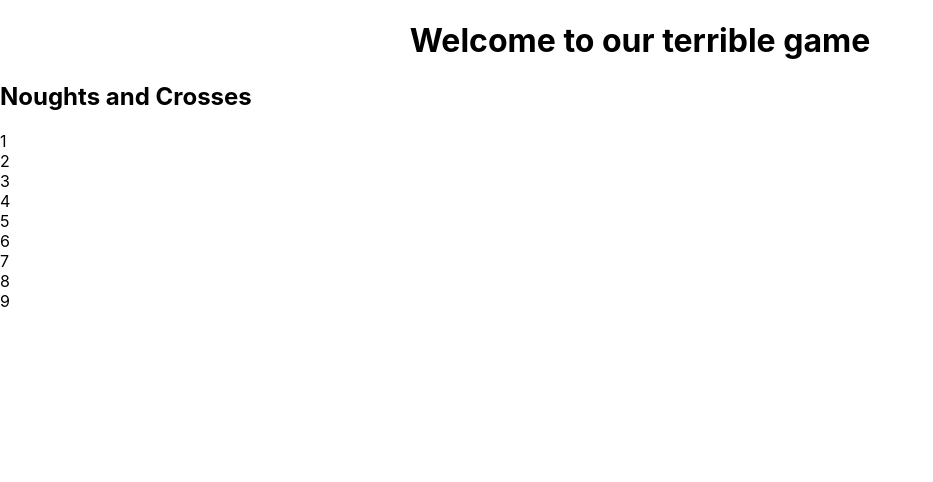
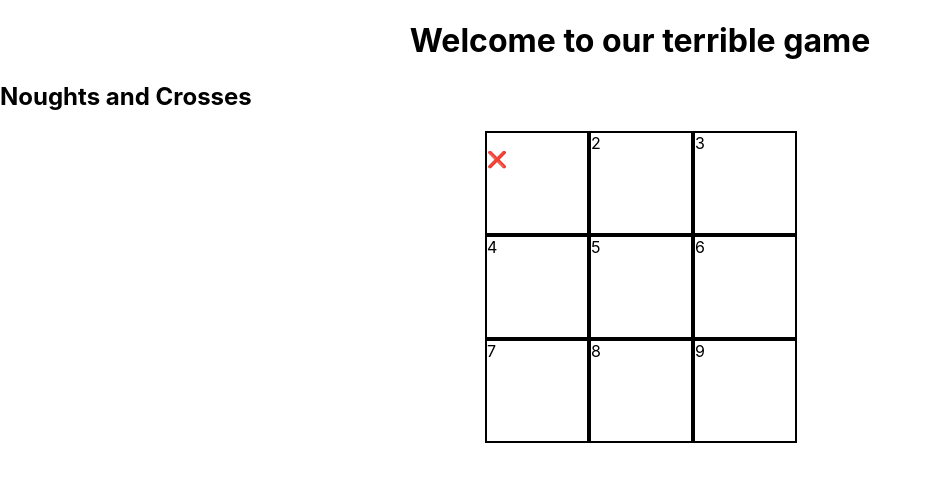
Before and after one commit to rachelanna4/naughtsandcrosses, a React (Create React App) app in the folder my-app/: page / in a window 1280 px wide. Shown: the top 482 px of the page, without its empty margins (0-933 px from the left). Built offline with nearby package versions, Linux system fonts and the light colour scheme.

Commit message:
add gameboard

```diff
--- a/my-app/src/App.css
+++ b/my-app/src/App.css
@@ -5,3 +5,25 @@
 h1 {
   text-align: center;
 }
+
+.Box {
+  height: 100px;
+  width: 100px;
+  border: 2px solid black;
+}
+
+.gameBoard {
+  margin: 0 auto;
+  width: 310px;
+  display: grid;
+  grid-template-columns: 1fr 1fr 1fr;
+  grid-template-rows: 1fr 1fr 1fr;
+}
+
+.Noughts {
+  background-color: green;
+}
+
+.Crosses {
+  background-color: pink;
+}
--- a/my-app/src/App.js
+++ b/my-app/src/App.js
@@ -1,11 +1,14 @@
 import "./App.css";
 import Header from "./components/Header";
 import Game from "./components/Game";
+import { useState } from "react";
 
 function App() {
+  const [playerTurn, setPlayerTurn] = useState(1);
+
   return (
     <div>
-      <Header />
+      <Header playerTurn={playerTurn} setPlayerTurn={setPlayerTurn} />
       <Game />
     </div>
   );
--- a/my-app/src/components/Game.js
+++ b/my-app/src/components/Game.js
@@ -1,33 +1,59 @@
-const Game = () => {
+import { useState } from "react";
+
+const Game = (playerTurn, setPlayerTurn) => {
+  const tileSymbols = {
+    1: "❌",
+    2: "",
+    3: "",
+    4: "",
+    5: "",
+    6: "",
+    7: "",
+    8: "",
+    9: "",
+  };
+
+  const [gameSymbol, setGameSymbol] = useState(tileSymbols);
+
+  const playerClick = (boxId) => {
+    if (playerTurn == 1) {
+      tileSymbols[boxId] = "⭕️";
+    } else {
+      tileSymbols[boxId] = "❌";
+    }
+  };
+
   return (
-    <div className='gameBoard'>
+    <div>
       <h2>Noughts and Crosses</h2>
-      <div className='Box' id='1'>
-        1
+      <div className="gameBoard">
+        <div className={`Box ${tileSymbols[1]}`} id="1">
+          <p>{tileSymbols[1]}</p>
         </div>
-      <div className='Box' id='2'>
+        <div className="Box" id="2">
           2
         </div>
-      <div className='Box' id='3'>
+        <div className="Box" id="3">
           3
         </div>
-      <div className='Box' id='4'>
+        <div className="Box" id="4">
           4
         </div>
-      <div className='Box' id='5'>
+        <div className="Box" id="5">
           5
         </div>
-      <div className='Box' id='6'>
+        <div className="Box" id="6">
           6
         </div>
-      <div className='Box' id='7'>
+        <div className="Box" id="7">
           7
         </div>
-      <div className='Box' id='8'>
+        <div className="Box" id="8">
           8
         </div>
-      <div className='Box' id='9'>
+        <div className="Box" id="9">
           9
+        </div>
       </div>
     </div>
   );
```
Lines whose indentation alone changed are shown as unchanged.
